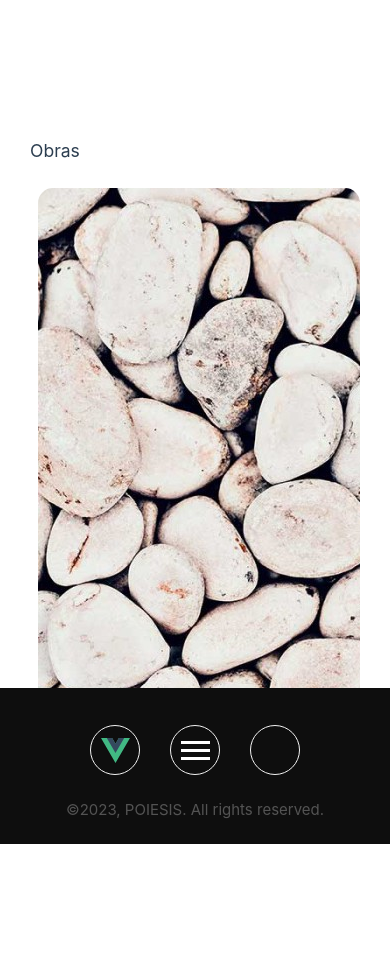
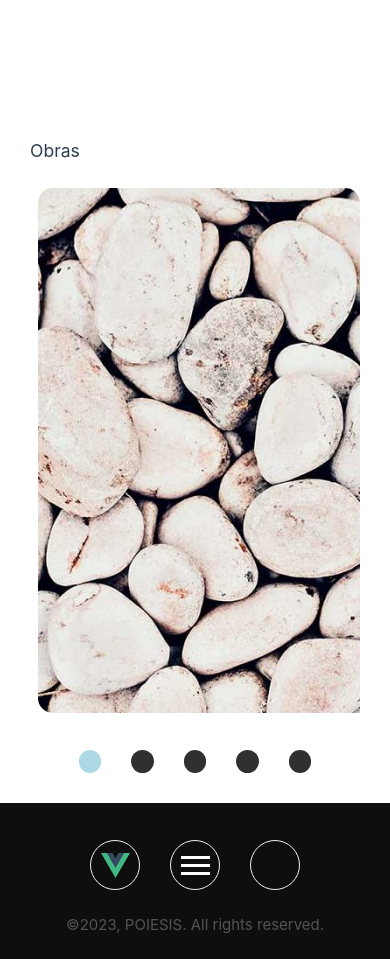
Before and after one commit to 1knighttale1/Arquitecto-VueCli, a Vue app: page /obras in a window 390 px wide. Before the commit the page ends 844 px from the top, so only its background shows below. Built offline with nearby package versions, Linux system fonts and the light colour scheme.

Commit message:
responsividad general arreglada (ahora si :v)

```diff
--- a/src/assets/CSS/main.css
+++ b/src/assets/CSS/main.css
@@ -6,12 +6,11 @@
   font-weight: normal;
   /* ancho pantalla telefono */
   height: 100%;
+  display: flex;
+  flex-direction: column;
 }
-/* ancho pantalla escritorio */
-@media (min-width: 45em){
-  #app {
-    min-height: 120%;
-  }
+.container-body {
+  flex-grow: 1;
 }
 a,
 .white {
--- a/src/components/Footer.vue
+++ b/src/components/Footer.vue
@@ -18,9 +18,7 @@ import { RouterLink } from 'vue-router'
 <style scoped>
 #footer{
     width: 100%;
-    position: absolute;
     bottom: 0;
-    /* left: 0; */
     padding: 1.5rem 5%;
     background-color: #0e0e0e;
     display: flex;
```
